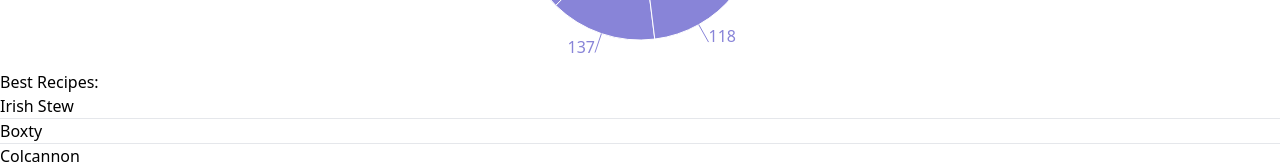
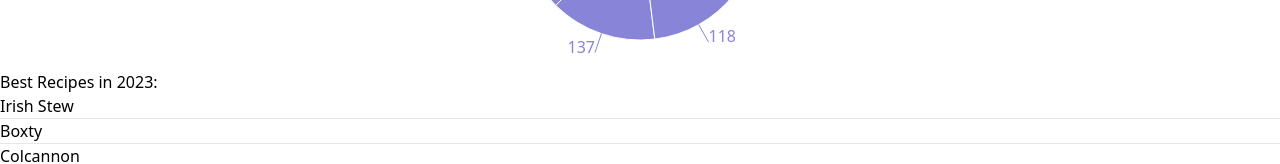
Before and after one commit to Ditidey/Irish-recipe-client, a React (Vite) app: page / in a window 1280 px wide. Shown: the part 1261-1425 px from the top of the page. Built offline with nearby package versions, Linux system fonts and the light colour scheme; no server answers.

Commit message:
word added

```diff
--- a/src/components/homeCom/Chart.jsx
+++ b/src/components/homeCom/Chart.jsx
@@ -60,7 +60,7 @@ const Chart = () => {
                 </div>
 
                 <div className='my-10 sm:mx-36 sm:ps-10'>
-                    <p className='text-2xl font-serif font-bold mt-2 mb-3'>Best Recipes:</p>
+                    <p className='text-2xl font-serif font-bold mt-2 mb-3'>Best Recipes in 2023:</p>
                     <ol className='space-y-2  '>
                         <li className='hover:text-blue-700 font-mono'>Irish Stew</li> <hr className='bg-black' />
                         <li className='hover:text-blue-700 font-mono'>Boxty</li> <hr />
```
Also changed, not shown: 1 other file (tests, documents, lock files or other folders).
